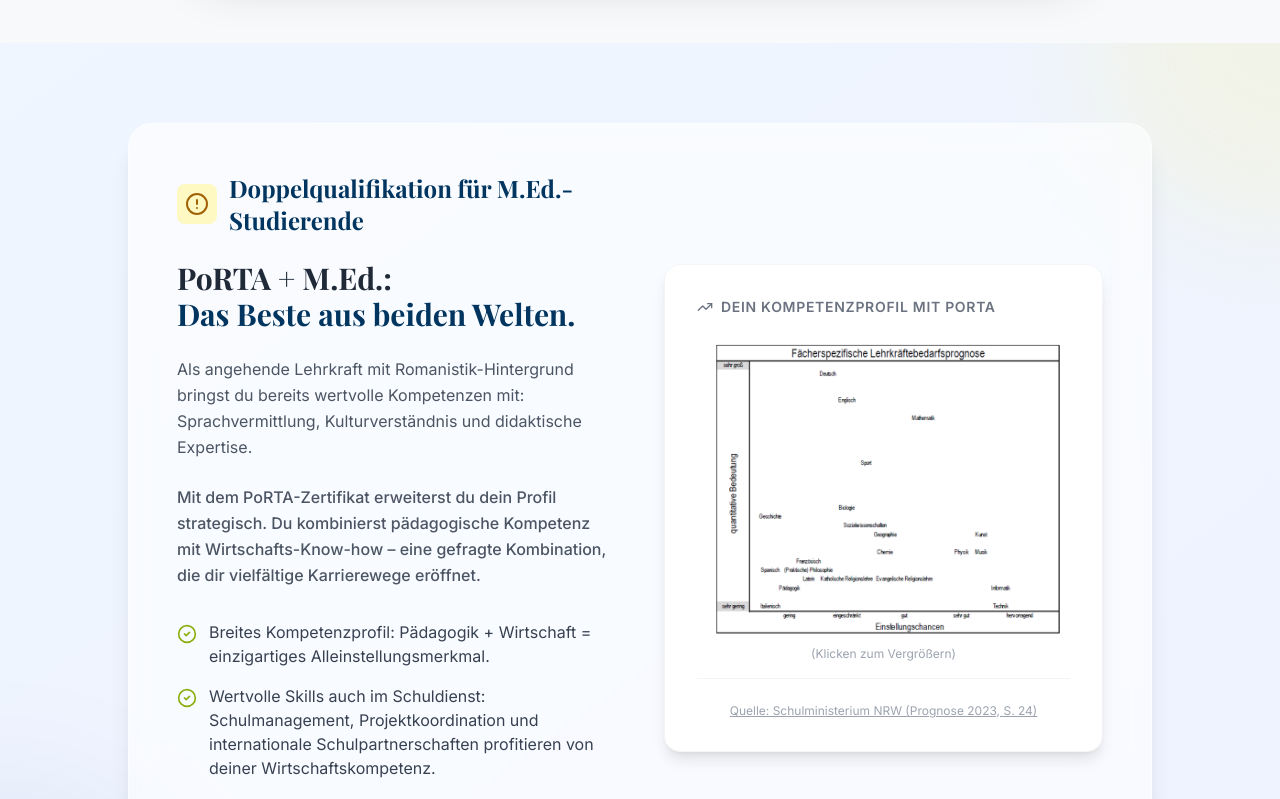
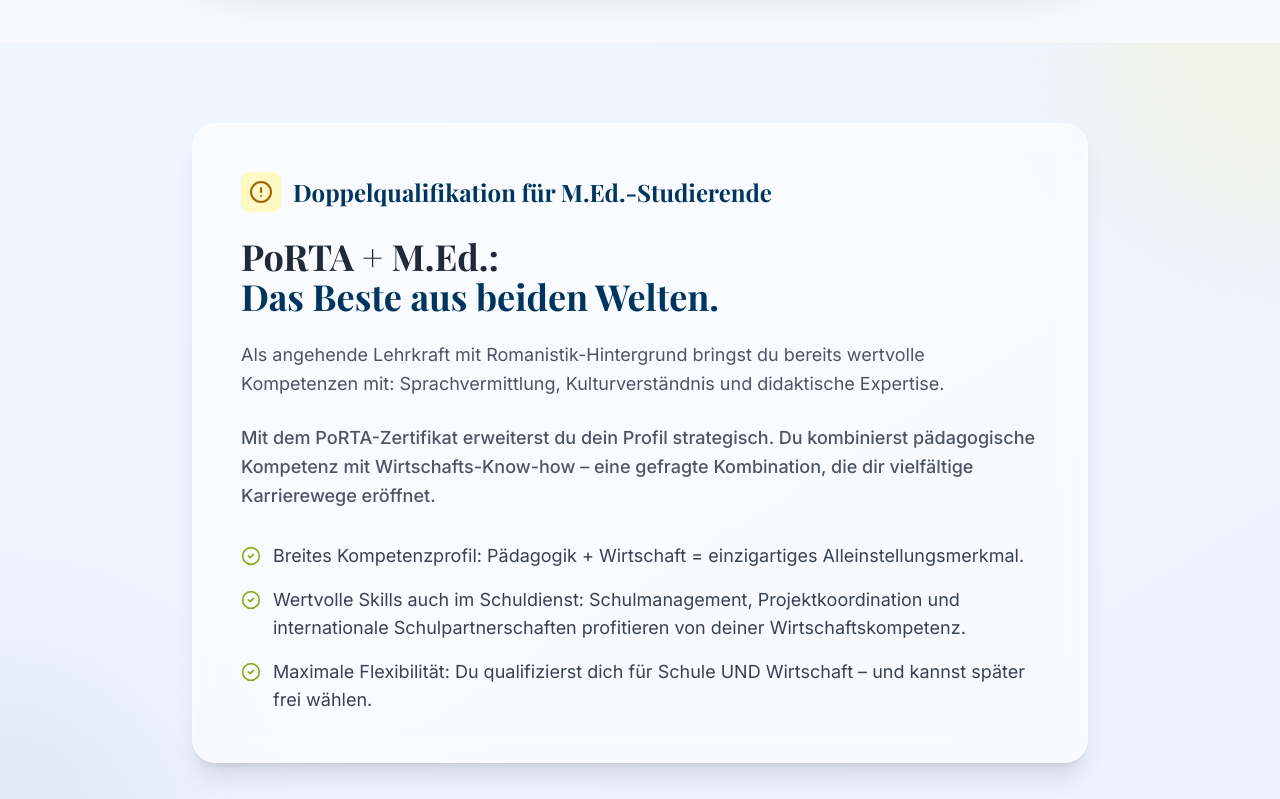
Before and after one commit to oppenpsy-rub/apcc-landing, a React (Vite) app: page / in a window 1280 px wide. Shown: the part 2800-3599 px from the top of the page. Built offline with nearby package versions, Linux system fonts and the light colour scheme; a web font is replaced by a local one.

Commit message:
Chart-Bereich aus RealityCheck entfernt - Fokus auf positive Botschaft

```diff
--- a/src/components/RealityCheck.jsx
+++ b/src/components/RealityCheck.jsx
@@ -1,9 +1,9 @@
-import React, { useState } from 'react';
-import { motion, AnimatePresence } from 'framer-motion';
-import { TrendingUp, AlertCircle, CheckCircle2, ZoomIn, X } from 'lucide-react';
+import React from 'react';
+import { motion } from 'framer-motion';
+import { AlertCircle, CheckCircle2 } from 'lucide-react';
 import { useLanguage } from '../LanguageContext';
 
-const RealityCheck = ({ onOpenLightbox }) => {
+const RealityCheck = () => {
   const { t } = useLanguage();
 
   const listItems = [
@@ -19,7 +19,7 @@
       <div className="absolute bottom-0 left-0 w-96 h-96 bg-rub-blue/5 rounded-full blur-3xl translate-y-1/2 -translate-x-1/2"></div>
 
       <div className="container mx-auto px-6 relative z-10">
-        <div className="max-w-5xl mx-auto">
+        <div className="max-w-4xl mx-auto">
           {/* Glassmorphism Card */}
           <motion.div
             className="bg-white/60 backdrop-blur-md rounded-3xl shadow-xl border border-white/50 p-8 md:p-12 overflow-hidden"
@@ -28,10 +28,6 @@
             viewport={{ once: true }}
             transition={{ duration: 0.6 }}
           >
-            <div className="flex flex-col md:flex-row gap-12 items-center">
-
-              {/* Left Content */}
-              <div className="w-full md:w-1/2">
             <div className="flex items-center gap-3 mb-6">
               <div className="bg-yellow-100 p-2 rounded-lg text-yellow-700">
                 <AlertCircle size={24} />
@@ -41,16 +37,16 @@
               </h2>
             </div>
 
-                <h3 className="text-2xl md:text-3xl font-bold text-gray-800 mb-6 leading-tight">
+            <h3 className="text-2xl md:text-4xl font-bold text-gray-800 mb-6 leading-tight">
               {t('realityCheck.title')} <br/>
               <span className="text-rub-blue">{t('realityCheck.titleHighlight')}</span>
             </h3>
 
-                <p className="text-gray-600 mb-6 leading-relaxed">
+            <p className="text-gray-600 mb-6 leading-relaxed text-lg">
               {t('realityCheck.text1')}
             </p>
 
-                <p className="text-gray-600 mb-8 leading-relaxed font-medium">
+            <p className="text-gray-600 mb-8 leading-relaxed font-medium text-lg">
               {t('realityCheck.text2')}
             </p>
 
@@ -65,62 +61,10 @@
                   transition={{ delay: 0.2 + (index * 0.1) }}
                 >
                   <CheckCircle2 className="text-rub-green shrink-0 mt-1" size={20} />
-                      <span className="text-gray-700">{item}</span>
+                  <span className="text-gray-700 text-lg">{item}</span>
                 </motion.li>
               ))}
             </ul>
-              </div>
-
-              {/* Right Content: Image */}
-              <div className="w-full md:w-1/2 flex flex-col justify-center">
-                <div className="bg-white rounded-2xl p-8 shadow-lg border border-gray-100">
-                  <div className="flex items-center gap-2 mb-4 text-gray-500 text-sm font-semibold uppercase tracking-wider">
-                    <TrendingUp size={16} />
-                    <span>{t('realityCheck.chartTitle')}</span>
-                  </div>
-
-                  {/* Zoomable Image Container */}
-                  <div
-                    className="relative group cursor-zoom-in overflow-hidden rounded-lg"
-                    onClick={() => onOpenLightbox('Bedarfsprognosen.png')}
-                  >
-                    <motion.img
-                      src="Bedarfsprognosen.png"
-                      alt="Bedarfsprognosen Chart"
-                      className="w-full h-auto rounded-lg shadow-sm transition-transform duration-500 group-hover:scale-105"
-                      initial={{ opacity: 0, scale: 0.95 }}
-                      whileInView={{ opacity: 1, scale: 1 }}
-                      viewport={{ once: true }}
-                      transition={{ duration: 0.6 }}
-                    />
-
-                    {/* Magnifying Glass Overlay */}
-                    <div className="absolute inset-0 bg-black/0 group-hover:bg-black/10 transition-colors duration-300 flex items-center justify-center">
-                      <motion.div
-                        initial={{ opacity: 0, scale: 0.8 }}
-                        whileHover={{ scale: 1.1 }}
-                        className="bg-white/90 p-3 rounded-full shadow-lg opacity-0 group-hover:opacity-100 transition-all duration-300"
-                      >
-                        <ZoomIn size={24} className="text-rub-blue" />
-                      </motion.div>
-                    </div>
-                  </div>
-                  <p className="text-xs text-gray-400 text-center mt-2">{t('realityCheck.clickToZoom')}</p>
-
-                  <div className="mt-4 pt-4 border-t border-gray-100">
-                    <a
-                      href="https://www.schulministerium.nrw/system/files/media/document/file/lehrkraeftebedarfsprognose_maerz_2023.pdf#page=24"
-                      target="_blank"
-                      rel="noopener noreferrer"
-                      className="text-xs text-gray-400 hover:text-gray-600 underline mt-2 block text-center"
-                    >
-                      {t('realityCheck.source')}
-                    </a>
-                  </div>
-                </div>
-              </div>
-
-            </div>
           </motion.div>
         </div>
       </div>
```
Lines whose indentation alone changed are shown as unchanged.
